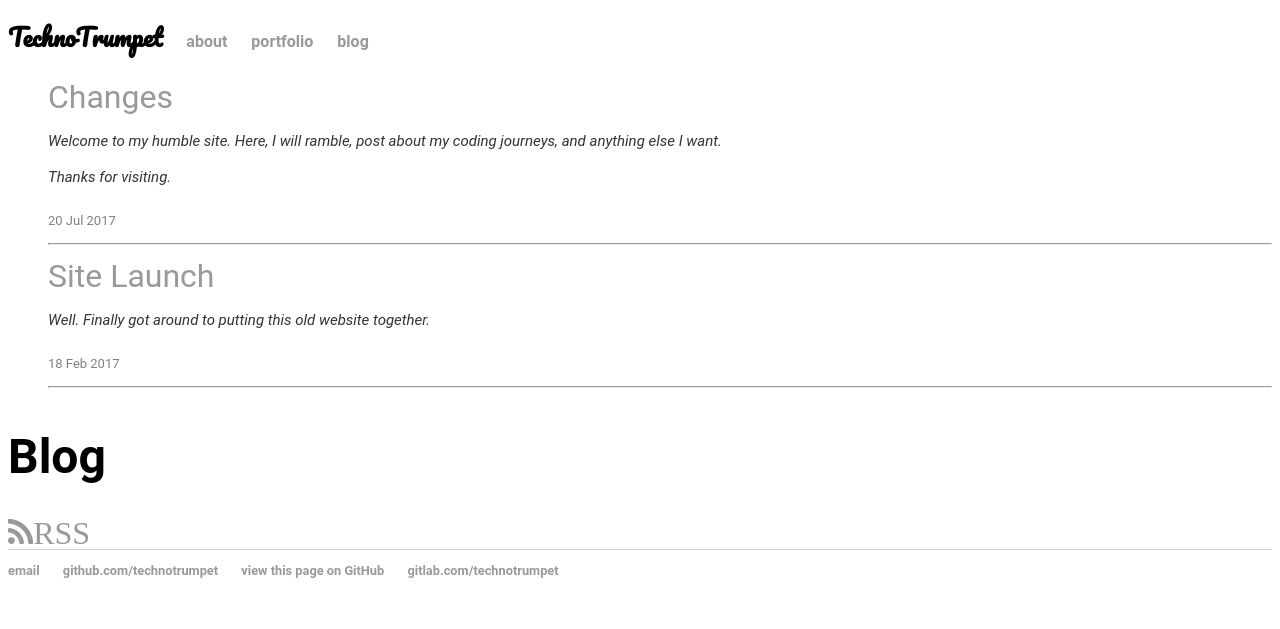
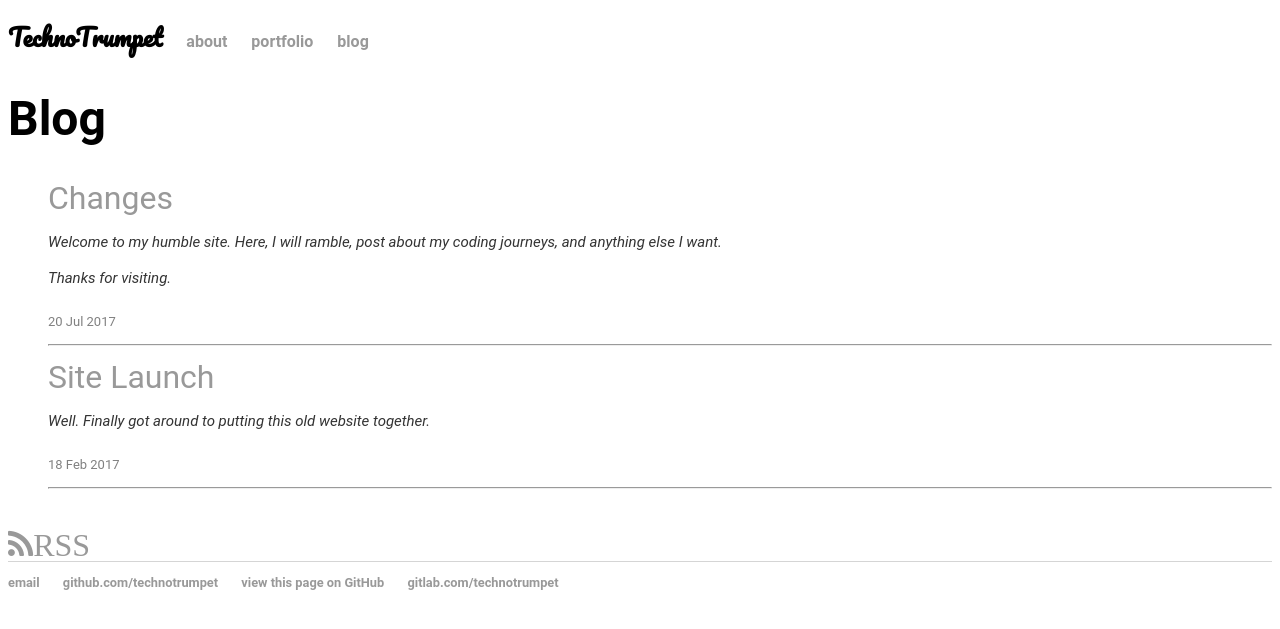
Before and after one commit to TechnoTrumpet/TechnoTrumpet.github.io, a Jekyll site: the page built from blog/index.html, in a window 1280 px wide. Shown: the top 629 px of the page. Built offline with Jekyll 4.4.1, drawn with Linux system fonts in a browser that asks for light colours.

Commit message:
Update index.html

```diff
--- a/blog/index.html
+++ b/blog/index.html
@@ -3,7 +3,7 @@
 layout: default
 ---
 <link href="https://maxcdn.bootstrapcdn.com/font-awesome/4.7.0/css/font-awesome.min.css" rel="stylesheet" integrity="sha384-wvfXpqpZZVQGK6TAh5PVlGOfQNHSoD2xbE+QkPxCAFlNEevoEH3Sl0sibVcOQVnN" crossorigin="anonymous">
-
+	<h1>{{ page.title }}</h1>
 	<ul class="posts">
 
 	  {% for post in site.posts %}
@@ -14,4 +14,4 @@
 		</li>
 	  {% endfor %}
 </ul>
-<h1>{{ page.title }}</h1> <a href="http://technotrumpet.github.io/blog/atom.xml/"><i class="fa fa-rss fa-2x" aria-hidden="true">RSS</i></a>
+<a href="http://technotrumpet.github.io/blog/atom.xml/"><i class="fa fa-rss fa-2x" aria-hidden="true">RSS</i></a>
```
